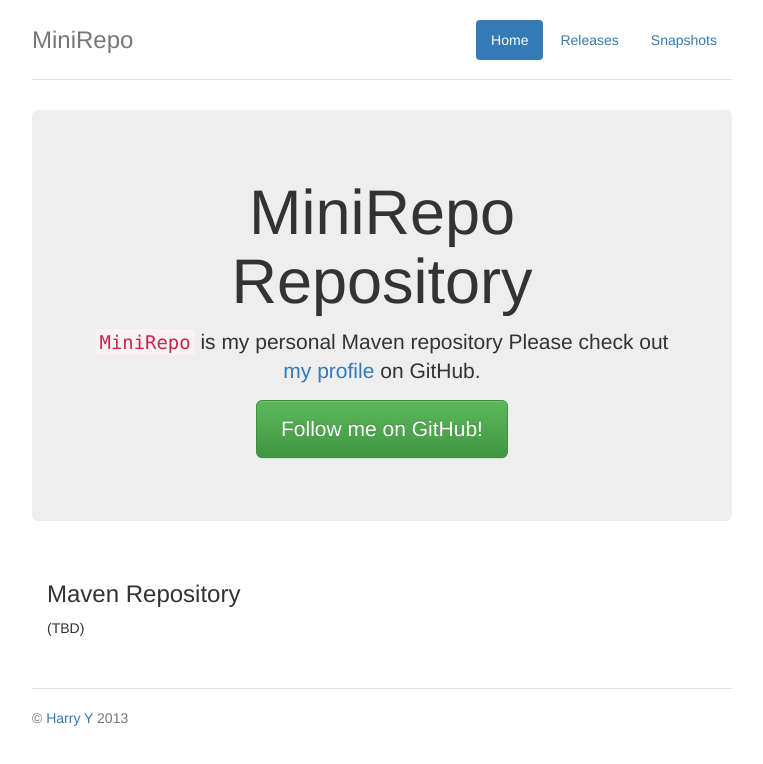
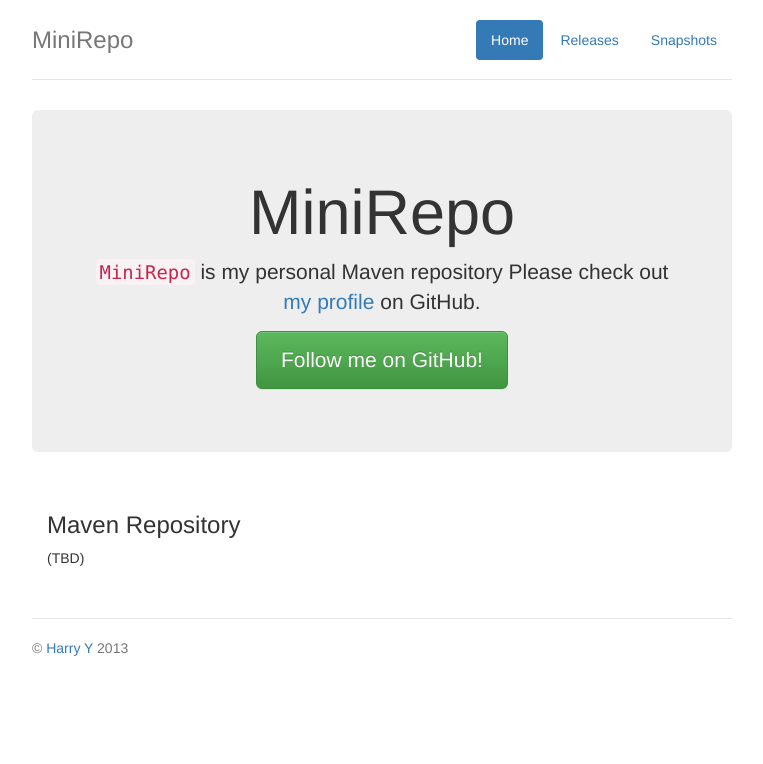
Before and after one commit to minirepo/minirepo.github.io, a plain HTML site: page index.html in a window 1280 px wide. Shown: the whole page, without its empty margins (258-1021 px from the left). Drawn offline with nearby package versions, Linux system fonts and the light colour scheme.

Commit message:
Update index.html

```diff
--- a/index.html
+++ b/index.html
@@ -29,7 +29,7 @@
       </div>
 
       <div class="jumbotron">
-        <h1>MiniRepo Repository</h1>
+        <h1>MiniRepo</h1>
         <p class="lead">
         <code>MiniRepo</code> is my personal Maven repository
         Please check out
```
